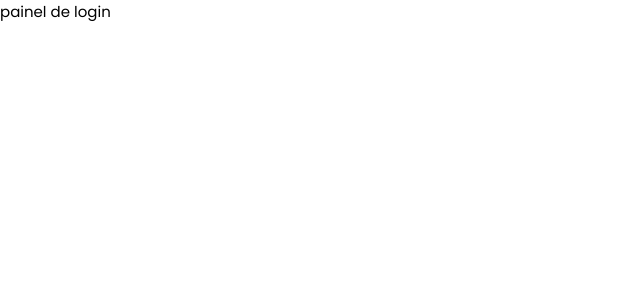
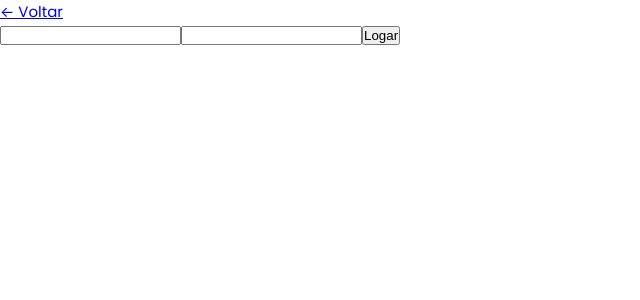
Before and after one commit to LipzDev/study_blog, a Next.js app: page /login in a window 1280 px wide. Shown: the top 300 px of the page, without its empty margins (0-640 px from the left). Built offline with nearby package versions, Linux system fonts and the light colour scheme.

Commit message:
Initialize firebase and create login

```diff
--- a/package.json
+++ b/package.json
@@ -9,14 +9,13 @@
     "lint": "next lint"
   },
   "dependencies": {
-    "@apollo/client": "^3.4.10",
+    "@firebase/auth": "^0.19.5",
     "@types/styled-components": "^5.1.13",
     "@types/uuid": "^8.3.3",
     "babel-plugin-styled-components": "^1.13.2",
     "babel-preset-next": "^1.4.0",
     "dotenv": "^10.0.0",
-    "graphql": "^15.5.2",
-    "nanoid": "^3.1.30",
+    "firebase": "^9.6.2",
     "next": "11.1.2",
     "react": "17.0.2",
     "react-dom": "17.0.2",
--- /dev/null
+++ b/src/config/firebase.ts
@@ -0,0 +1,14 @@
+import { initializeApp } from "firebase/app";
+
+const firebaseConfig = {
+  apiKey: "AIzaSyCWDJiA0xb0IYuDQH0XaDJzO2znvseRixE",
+  authDomain: "blog-47a62.firebaseapp.com",
+  projectId: "blog-47a62",
+  storageBucket: "blog-47a62.appspot.com",
+  messagingSenderId: "464616850298",
+  appId: "1:464616850298:web:f624ac0656bbfa32f3ccc3",
+  measurementId: "G-46WHKXN3GT",
+};
+
+// Initialize Firebase
+export default initializeApp(firebaseConfig);
--- a/src/styles/global.ts
+++ b/src/styles/global.ts
@@ -32,6 +32,10 @@ const GlobalStyles: GlobalStyleComponent<
         font-size: 62.5%;
       }
 
+      img{
+        vertical-align: middle;
+      }
+
       body {
         background: ${theme.colors.white};
         font-family: ${theme.font.family};
--- a/src/templates/HomeTemplate/styles.ts
+++ b/src/templates/HomeTemplate/styles.ts
@@ -33,7 +33,7 @@ export const PostContent = styled.div`
     object-fit: cover;
     object-position: right center;
     border-radius: 10px;
-    margin-bottom: 1rem;
+    /* margin-bottom: 1rem; */
   }
 
   p {
--- a/src/templates/LoginTemplate/index.tsx
+++ b/src/templates/LoginTemplate/index.tsx
@@ -1,8 +1,43 @@
-import React from "react";
-import * as S from "./styles";
+/* eslint-disable @typescript-eslint/no-explicit-any */
+import React, { useState } from "react";
+import Link from "next/link";
+import firebase from "../../config/firebase";
+import { getAuth, signInWithEmailAndPassword } from "firebase/auth";
+
+// import * as S from "./styles";
+console.log(firebase);
 
 const LoginTemplate = () => {
-  return <div>painel de login</div>;
+  const [email, setEmail] = useState("");
+  const [password, setPassword] = useState("");
+
+  async function Login(e: any) {
+    e.preventDefault();
+
+    const auth = getAuth();
+    signInWithEmailAndPassword(auth, email, password)
+      .then((userCredential) => {
+        console.log("Entrou");
+        const user = userCredential.user;
+        console.log(user);
+      })
+      .catch((error) => {
+        console.log(error.message);
+      });
+  }
+
+  return (
+    <>
+      <Link href="/">← Voltar</Link>
+      <form>
+        <input type="text" onChange={(e) => setEmail(e.target.value)} />
+        <input type="password" onChange={(e) => setPassword(e.target.value)} />
+        <button type="submit" onClick={(e) => Login(e)}>
+          Logar
+        </button>
+      </form>
+    </>
+  );
 };
 
 export default LoginTemplate;
--- a/src/templates/PostTemplate/styles.ts
+++ b/src/templates/PostTemplate/styles.ts
@@ -35,7 +35,7 @@ export const PostContent = styled.div`
     object-fit: cover;
     object-position: right center;
     border-radius: 10px;
-    margin-bottom: 1rem;
+    /* margin-bottom: 1rem; */
   }
 
   p {
--- a/tsconfig.json
+++ b/tsconfig.json
@@ -14,6 +14,6 @@
     "isolatedModules": true,
     "jsx": "preserve"
   },
-  "include": ["next-env.d.ts", "**/*.ts", "**/*.tsx", "src/components/Header/index.tsx"],
+  "include": ["next-env.d.ts", "**/*.ts", "**/*.tsx", "src/components/Header/index.tsx", "src/templates/LoginTemplate/index.jsx"],
   "exclude": ["node_modules"]
 }
```
Also changed, not shown: src/templates/BlogTemplate/mock.ts (+1 -1 lines), 1 other file (tests, documents, lock files or other folders).
